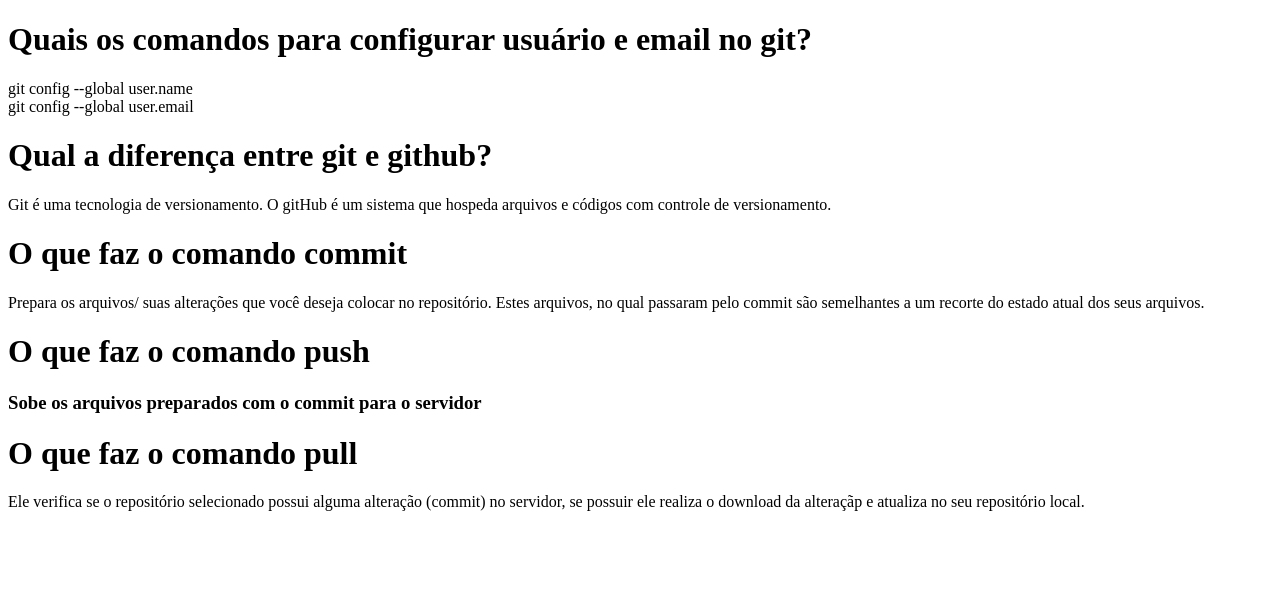
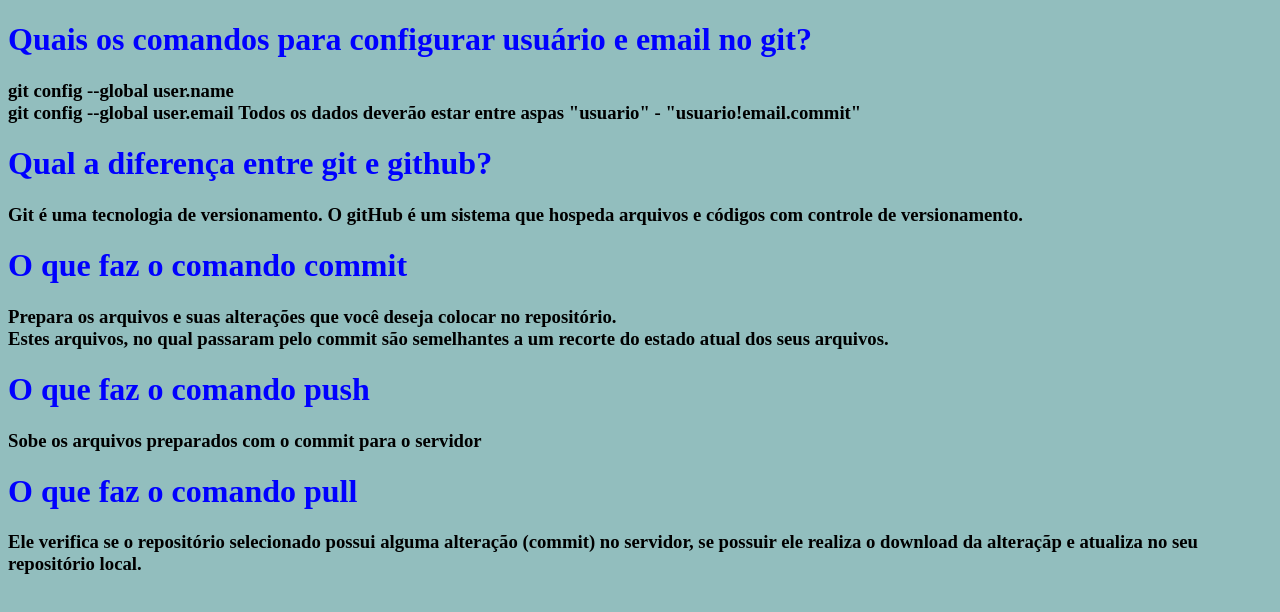
Before and after one commit to joaobritonascimento/treinamento-git, a plain HTML site: page index.html in a window 1280 px wide. Drawn offline with Linux system fonts and the light colour scheme.

Commit message:
#01 28102022

```diff
--- a/index.html
+++ b/index.html
@@ -4,30 +4,29 @@
     <meta charset="UTF-8">
     <meta http-equiv="X-UA-Compatible" content="IE=edge">
     <meta name="viewport" content="width=device-width, initial-scale=1.0">
+    <link rel="stylesheet" href="style.css">
     <title>TREINAMENTO-GIT</title>
  </head>
     <body>
 
         <h1>Quais os comandos para configurar usuário e email no git?</h1>
-            git config --global user.name<br>
-            git config --global user.email
-
-        <h1>Qual a diferença entre git e github? </h1>
-            Git é uma tecnologia de versionamento. O gitHub é um sistema que hospeda arquivos e códigos
+        <h3> git config --global user.name<br>
+             git config --global user.email
+            Todos os dados deverão estar entre aspas "usuario"  - "usuario!email.commit"
+        </h3>
+        <h1>Qual a diferença entre git e github?</h1>
+        <h3>Git é uma tecnologia de versionamento. O gitHub é um sistema que hospeda arquivos e códigos
             com controle de versionamento.
-
+        </h3>
         <h1>O que faz o comando commit</h1>
-        Prepara os arquivos/ suas alterações que você deseja colocar no repositório. Estes arquivos, no qual passaram pelo
-             commit são semelhantes a um recorte do estado atual dos seus arquivos.
-
+        <h3> Prepara os arquivos e suas alterações que você deseja colocar no repositório.<br>
+             Estes arquivos, no qual passaram pelo commit são semelhantes a um recorte do estado atual dos seus arquivos.
+        </h3>
         <h1>O que faz o comando push</h1>
-        <h3>Sobe os arquivos preparados com o commit para o servidor</h3>
+        <h3>Sobe os arquivos preparados com o commit para o servidor</h2>
         <h1>O que faz o comando pull</h1>
-        Ele verifica se o repositório selecionado possui alguma alteração (commit) no servidor, se possuir ele realiza o
+        <h3>Ele verifica se o repositório selecionado possui alguma alteração (commit) no servidor, se possuir ele realiza o
             download da alteraçãp e atualiza no seu repositório local.
-         <!--h1{
-                color:blue;
-            }
-        </script-->
+        </h3>
 </body>
 </html>
--- /dev/null
+++ b/style.css
@@ -0,0 +1,13 @@
+* {
+    margin: 5;
+    padding: 5;
+    background-color:rgb(146, 190, 190);
+}
+
+p {
+    color:darkblue;
+}
+
+h1{
+    color: blue;
+}
```
